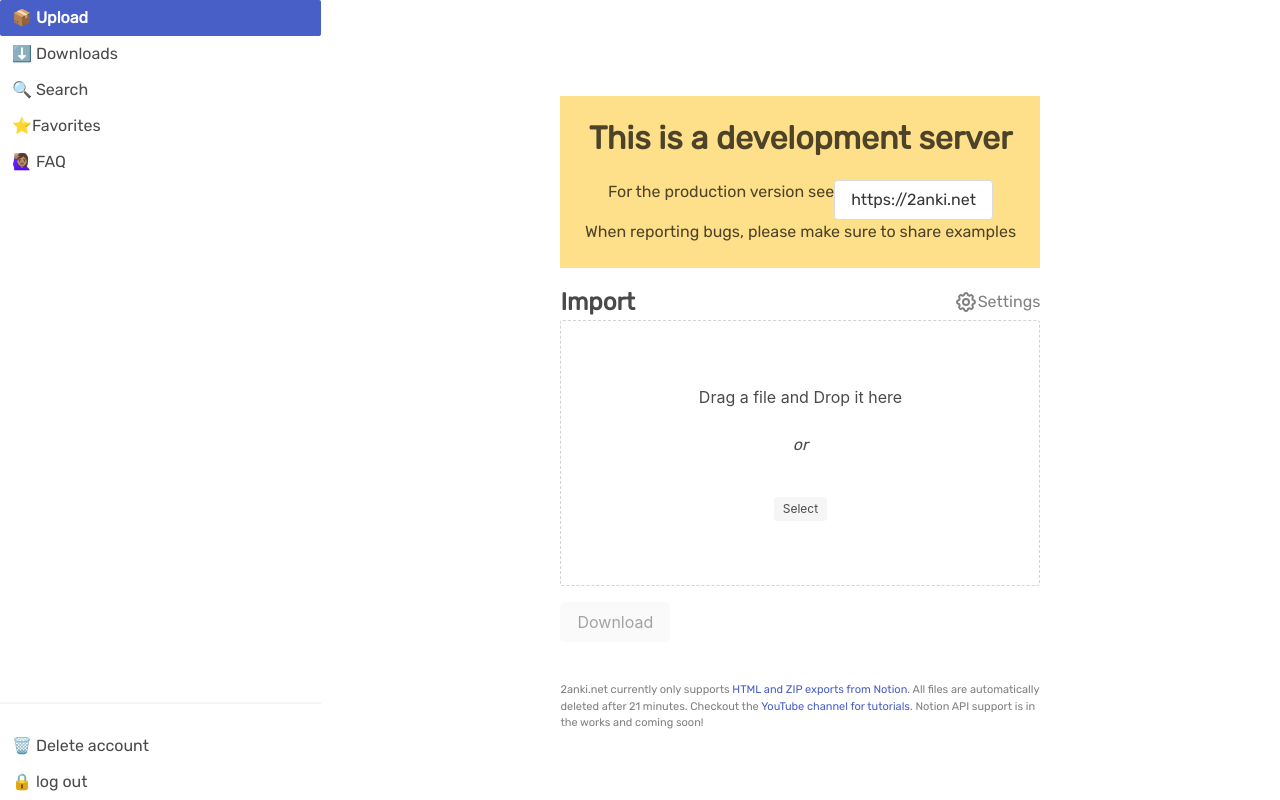
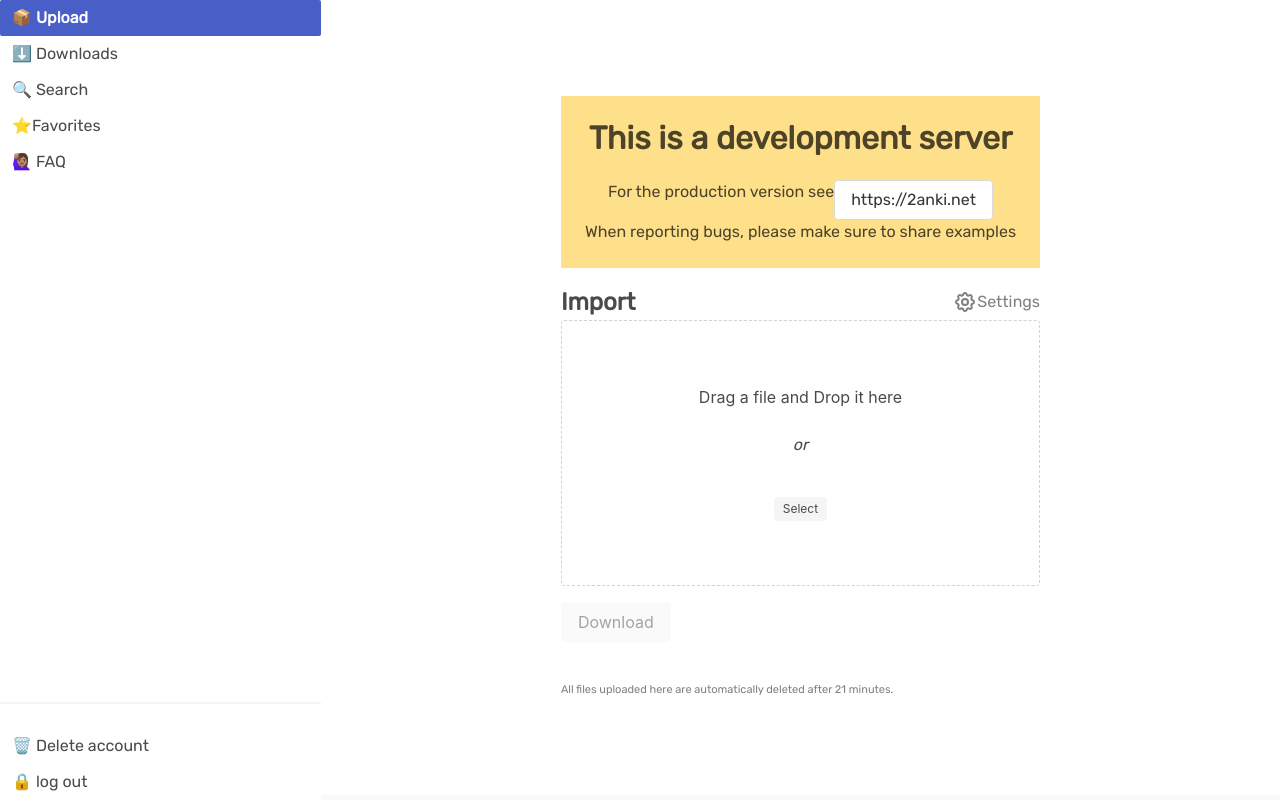
Before and after one commit to 2anki/web, a React app: page /upload in a window 1280 px wide. Shown: the top 800 px of the page. Built offline with nearby package versions, Linux system fonts and the light colour scheme; no server answers.

Commit message:
chore: reword upload info

```diff
--- a/src/pages/UploadPage/UploadPage.tsx
+++ b/src/pages/UploadPage/UploadPage.tsx
@@ -54,25 +54,7 @@ export function UploadPage({ setErrorMessage }: Props) {
           <div className="container">
             <UploadForm setErrorMessage={setErrorMessage} />
             <InfoMessage>
-              2anki.net currently only supports
-              <a
-                rel="noreferrer"
-                target="_blank"
-                href="https://www.notion.so/Export-as-HTML-bf3fe9e6920e4b9883cbd8a76b6128b7"
-              >
-                {' '}
-                HTML and ZIP exports from Notion
-              </a>
-              . All files are automatically deleted after 21 minutes. Checkout
-              the{' '}
-              <a
-                rel="noreferrer"
-                target="_blank"
-                href="https://youtube.com/c/alexanderalemayhu?sub_confirmation=1"
-              >
-                YouTube channel for tutorials
-              </a>
-              . Notion API support is in the works and coming soon!
+              All files uploaded here are automatically deleted after 21 minutes.
             </InfoMessage>
             <SettingsModal
               setError={setErrorMessage}
```
